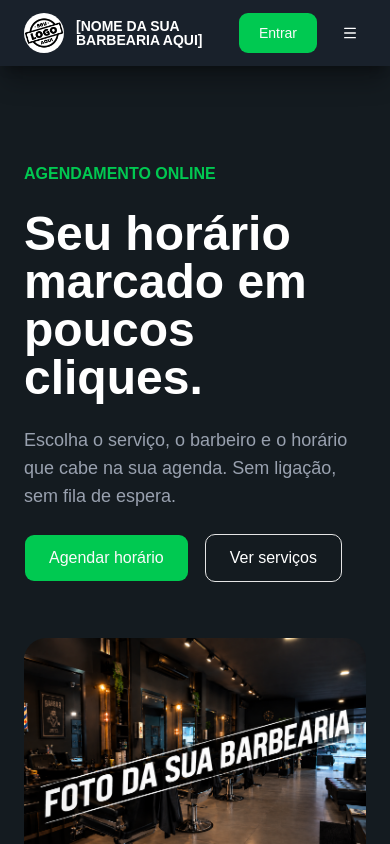
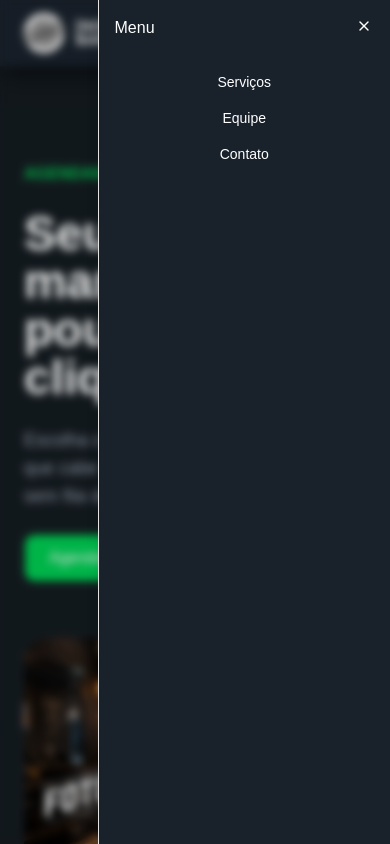
Before and after one commit to alberijunior30/gtech-app, a React (Vite) app: page / in a window 390 px wide. Both pictures are taken after a click on the button "Abrir menu". Shown: the top 844 px of the page. Built offline with nearby package versions, Linux system fonts and the light colour scheme.

Commit message:
feat: adiciona menu mobile com painel lateral no header

```diff
--- a/src/components/layouts/Header/index.jsx
+++ b/src/components/layouts/Header/index.jsx
@@ -1,11 +1,14 @@
 import Logo from "@/assets/images.png";
-import { Button } from "@/components/ui/button";
+import { Sheet, SheetTrigger, SheetContent, SheetHeader, SheetTitle } from "@/components/ui/sheet";
 import { buttonVariants } from "@/components/ui/button";
 import { cn } from "@/lib/utils";
 import { Menu } from "lucide-react";
+import { useState } from "react";
 
 export function Header({links = [],actions}) {
+  const [state, setState] = useState(false);
 
+  function close(){setState(false)}
 
   return (
     <header className="bg-[#19212b] shadow-xl/30 text-white">
@@ -20,7 +23,17 @@ export function Header({links = [],actions}) {
             {links.map((link)=>(<a key={link.href} href={link.href}>{link.Label}</a>))}
           </nav>
           {actions}
-          <button aria-label="Abrir menu" className={cn(buttonVariants({ variant: "ghost", size: "icon" }), "md:hidden")}><Menu/></button>
+          <Sheet open={state} onOpenChange={setState} >
+            <SheetTrigger aria-label="Abrir menu" className={cn(buttonVariants({ variant: "ghost", size: "icon" }), "md:hidden")}><Menu/></SheetTrigger>
+            <SheetContent side="right" className="bg-[#19212b] text-white">
+              <SheetHeader>
+                <SheetTitle className="text-white">Menu</SheetTitle>
+              </SheetHeader>
+              <nav className="flex flex-col gap-4 text-center">
+                {links.map((link)=>(<a onClick={close} key={link.href} href={link.href}>{link.Label}</a>))}
+              </nav>
+            </SheetContent>
+          </Sheet>
         </div>
       </div>
     </header>
```
